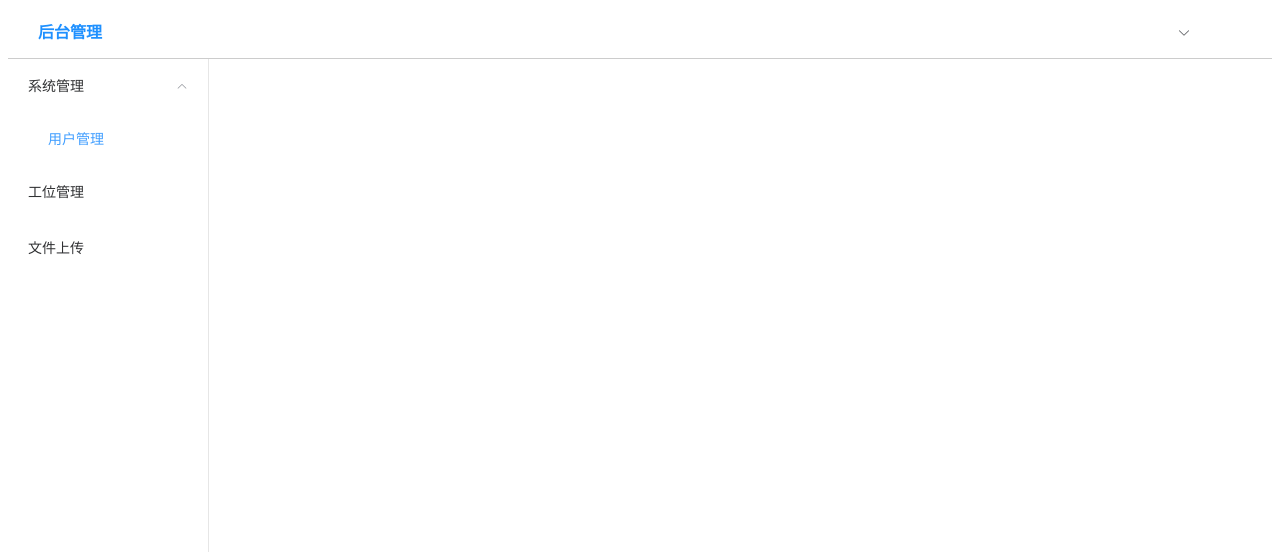
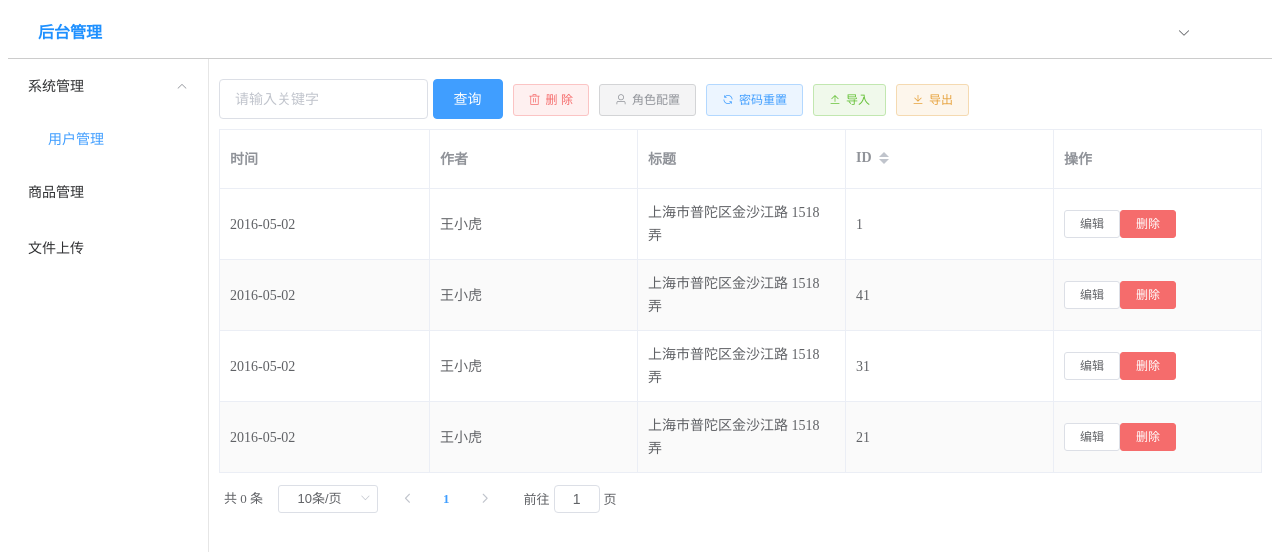
Before and after one commit to fizherbeart/vue-myStore, a Vue app: page /#/user in a window 1280 px wide. Shown: the top 552 px of the page. Built offline with nearby package versions, Linux system fonts and the light colour scheme.

Commit message:
10.36-caowei

```diff
--- a/package.json
+++ b/package.json
@@ -14,6 +14,8 @@
     "build": "node build/build.js"
   },
   "dependencies": {
+    "axios": "^0.23.0",
+    "element-ui": "^2.15.6",
     "vue": "^2.5.2",
     "vue-router": "^3.0.1"
   },
--- a/src/components/Aside.vue
+++ b/src/components/Aside.vue
@@ -9,7 +9,7 @@
         <template #title>系统管理</template>
         <el-menu-item index="/user">用户管理</el-menu-item>
       </el-submenu>
-      <el-menu-item index="/seat">工位管理</el-menu-item>
+      <el-menu-item index="/seat">商品管理</el-menu-item>
       <el-menu-item index="/upload">文件上传</el-menu-item>
     </el-menu>
   </div>
--- a/src/router/index.js
+++ b/src/router/index.js
@@ -13,14 +13,14 @@ export default new Router({
       component: Login
     },
     {
-      path: '/user',
+      path: '/main',
       name: 'Layout',
       component: Layout,
       children: [
           {
-            path: '/seat',
-            name: 'seat',
-            component:() => import("@/views/Seat"),
+            path: '/user',
+            name: 'user',
+            component:() => import("@/views/User"),
           }
         ]
     }
--- /dev/null
+++ b/src/views/User.vue
@@ -0,0 +1,176 @@
+<template>
+  <div style="padding: 10px">
+    <!--    功能区域-->
+    <div style="margin: 10px 0">
+
+    </div>
+
+    <!--    搜索区域-->
+    <div style="margin: 10px 0">
+      <el-input v-model="search" placeholder="请输入关键字" style="width: 20%" clearable></el-input>
+      <el-button type="primary" style="margin-left: 5px" @click="load">查询</el-button>
+       <el-button type="danger"
+                   size="small"
+                   icon="el-icon-delete"
+                   plain
+                   @click="handleDelete">删 除
+        </el-button>
+        <el-button type="info"
+                   size="small"
+                   plain
+                   icon="el-icon-user"
+                   @click="handleGrant">角色配置
+        </el-button>
+        <el-button type="primary"
+                   size="small"
+                   plain
+                   icon="el-icon-refresh"
+                   @click="handleReset">密码重置
+        </el-button>
+        <el-button type="success"
+                   size="small"
+                   plain
+                   icon="el-icon-upload2"
+                   @click="handleImport">导入
+        </el-button>
+        <el-button type="warning"
+                   size="small"
+                   plain
+                   icon="el-icon-download"
+                   @click="handleExport">导出
+        </el-button>
+    </div>
+    <el-table
+        :data="tableData"
+        border
+        stripe
+        style="width: 100%">
+      <el-table-column
+          prop="time"
+          label="时间">
+      </el-table-column>
+
+      <el-table-column
+          prop="author"
+          label="作者">
+      </el-table-column>
+      <el-table-column
+          prop="title"
+          label="标题">
+      </el-table-column>
+      <el-table-column
+          prop="id"
+          label="ID"
+          sortable
+      >
+      </el-table-column>
+      <el-table-column label="操作">
+        <template #default="scope">
+          <el-button size="mini" @click="handleEdit(scope.row)" v-if="true">编辑</el-button>
+          <el-popconfirm title="确定删除吗？" @confirm="handleDelete(scope.row.id)" v-if="true">
+            <template #reference>
+              <el-button size="mini" type="danger">删除</el-button>
+            </template>
+          </el-popconfirm>
+        </template>
+      </el-table-column>
+    </el-table>
+
+    <div style="margin: 10px 0">
+      <el-pagination
+          @size-change="handleSizeChange"
+          @current-change="handleCurrentChange"
+          :current-page="currentPage"
+          :page-sizes="[5, 10, 20]"
+          :page-size="pageSize"
+          layout="total, sizes, prev, pager, next, jumper"
+          :total="total">
+      </el-pagination>
+
+
+
+    </div>
+  </div>
+</template>
+
+<script>
+
+export default {
+  name: 'User',
+  components: {
+
+  },
+  data() {
+    return {
+      user: {},
+      loading: true,
+      form: {},
+      dialogVisible: false,
+      search: '',
+      currentPage: 1,
+      pageSize: 10,
+      total: 0,
+      tableData: [{
+          time: '2016-05-02',
+          author: '王小虎',
+          title: '上海市普陀区金沙江路 1518 弄',
+          id:'1'
+        }, {
+          time: '2016-05-02',
+          author: '王小虎',
+          title: '上海市普陀区金沙江路 1518 弄',
+          id:'41'
+        }, {
+          time: '2016-05-02',
+          author: '王小虎',
+          title: '上海市普陀区金沙江路 1518 弄',
+          id:'31'
+        }, {
+          time: '2016-05-02',
+          author: '王小虎',
+          title: '上海市普陀区金沙江路 1518 弄',
+          id:'21'
+        }],
+    }
+  },
+  created() {
+  },
+  methods: {
+    filesUploadSuccess(res) {
+      console.log(res)
+      this.form.cover = res.data
+    },
+    load() {},
+    load2() {},
+    add() {
+      this.dialogVisible = true
+      this.form = {}
+      if (this.$refs['upload']) {
+        this.$refs['upload'].clearFiles()  // 清除历史文件列表
+      }
+    },
+    save() {},
+    handleEdit(row) {
+      this.form = JSON.parse(JSON.stringify(row))
+      this.dialogVisible = true
+      this.$nextTick(() => {
+        if (this.$refs['upload']) {
+          this.$refs['upload'].clearFiles()  // 清除历史文件列表
+        }
+      })
+
+    },
+    handleDelete(id) {
+      console.log(id)
+    },
+    handleSizeChange(pageSize) {   // 改变当前每页的个数触发
+      this.pageSize = pageSize
+      this.load()
+    },
+    handleCurrentChange(pageNum) {  // 改变当前页码触发
+      this.currentPage = pageNum
+      this.load()
+    }
+  }
+}
+</script>
```
Also changed, not shown: 1 other file (tests, documents, lock files or other folders).
